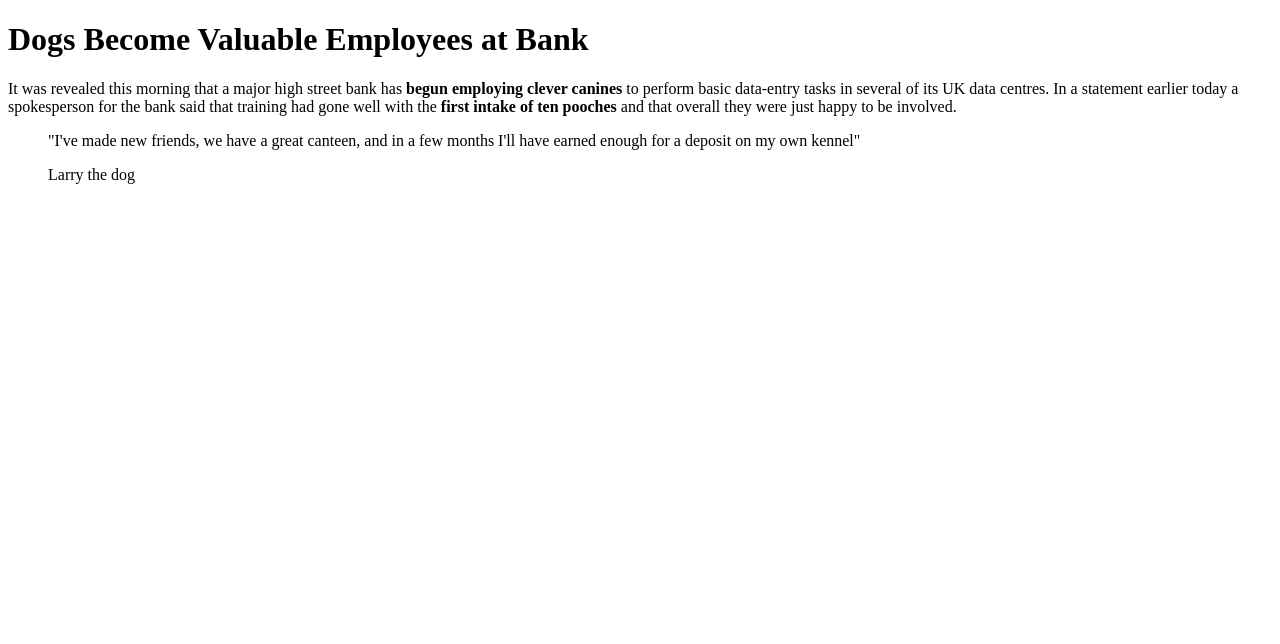
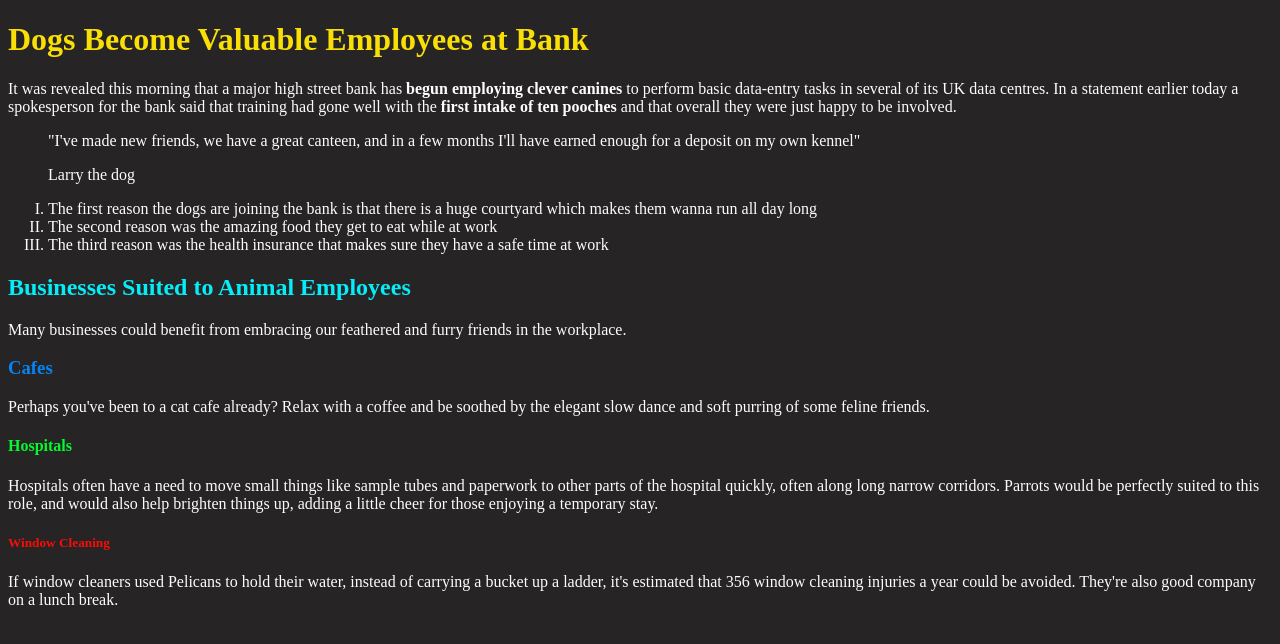
Before and after one commit to MagicLoader/De-Montfort-University---MV, a plain HTML site: page first.html in a window 1280 px wide. Drawn offline with Linux system fonts and the light colour scheme.

Commit message:
Add files via upload

```diff
--- a/first.html
+++ b/first.html
@@ -1,18 +1,52 @@
 <!DOCTYPE html>
 <html lang="en" dir="ltr">
   <head>
-    <h1>Dogs Become Valuable Employees at Bank</h1>
     <meta charset="utf-8">
     <meta name="viewport"
     content="width=device-width, initial-scale=1.0" />
     <title> Dogs Become Valuable Employees at Bank
     </title>
-  </head>
-  <body>
+    <style>
+    ol.c {
+      list-style-type: upper-roman;
+    }
+    body {
+      background-color: #262424;
+      color: #fdfdfd;
+    }
+    </style>
+
+<body>
+  <h1 style="color: #f9df05;">Dogs Become Valuable Employees at Bank</h1>
+
 <p> It was revealed this morning that a major high street bank has <strong>begun employing clever canines</strong> to perform basic data-entry tasks in several of its UK data centres. In a statement earlier today a spokesperson for the bank said that training had gone well with the <strong>first intake of ten pooches</strong> and that overall they were just happy to be involved.</p>
 <blockquote>
   <p>"I've made new friends, we have a great canteen, and in a few months I'll have earned enough for a deposit on my own kennel"</p>
   <footer>Larry the dog</footer>
 </blockquote>
+
+<ol class="c">
+  <li> The first reason the dogs are joining the bank is that there is a huge courtyard which makes them wanna run all day long </li>
+  <li> The second reason was the amazing food they get to eat while at work </li>
+  <li> The third reason was the health insurance that makes sure they have a safe time at work </li>
+</ol>
+
+<h2 style="color: #05edf9;"> Businesses Suited to Animal Employees </h2>
+
+    Many businesses could benefit from embracing our feathered and furry friends in the workplace.
+
+  <h3 style="color: #0585f9;">  Cafes </h3>
+
+    Perhaps you've been to a cat cafe already? Relax with a coffee and be soothed by the elegant slow dance and soft purring of some feline friends.
+
+  <h4 style="color: #05f92f;">  Hospitals </h4>
+
+    Hospitals often have a need to move small things like sample tubes and paperwork to other parts of the hospital quickly, often along long narrow corridors. Parrots would be perfectly suited to this role, and would also help brighten things up, adding a little cheer for those enjoying a temporary stay.
+
+  <h5 style="color: #f90e05;">  Window Cleaning </h5>
+
+    If window cleaners used Pelicans to hold their water, instead of carrying a bucket up a ladder, it's estimated that 356 window cleaning injuries a year could be avoided. They're also good company on a lunch break.
+
+</head>
   </body>
 </html>
```
